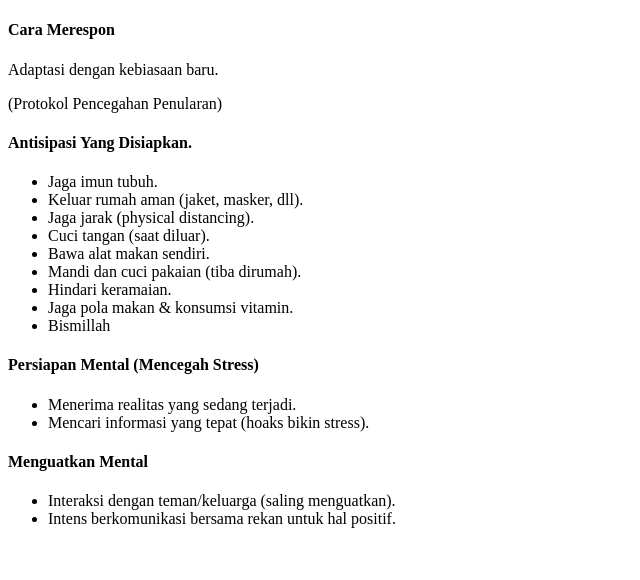
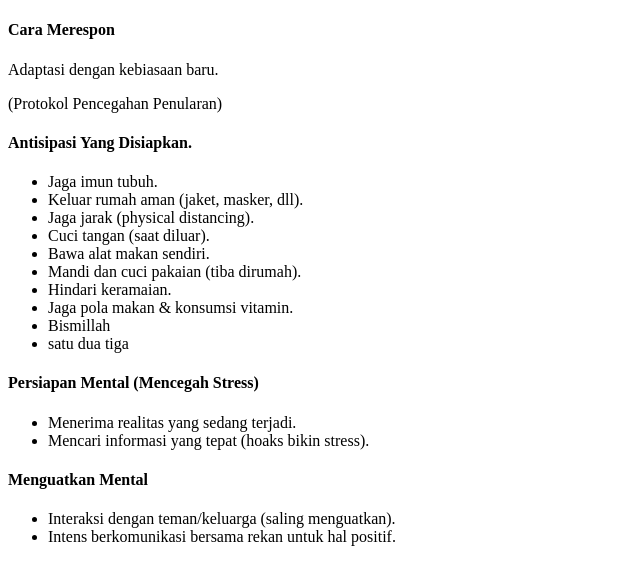
Before and after one commit to dafqil/bebas, a plain HTML site: page index.html in a window 1280 px wide. Shown: the whole page, without its empty margins (0-640 px from the left). Drawn offline with Linux system fonts and the light colour scheme.

Commit message:
Update index.html

```diff
--- a/index.html
+++ b/index.html
@@ -26,6 +26,7 @@
 								<li>Hindari keramaian.</li>
 								<li>Jaga pola makan & konsumsi vitamin.</li>
 								<li>Bismillah</li>
+								<li>satu dua tiga</li>
 
 							</ul>
 					</div>
```
